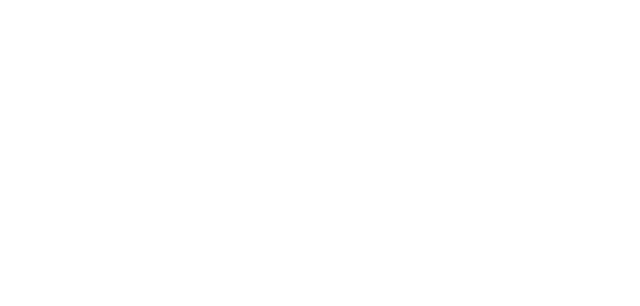
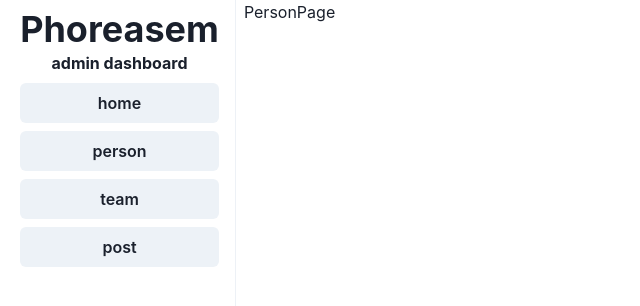
Before and after one commit to wnelson01/phoreasem, a React (Create React App) app in the folder phoreasem-client/: page /person in a window 1280 px wide. Before the commit this address had no page. Shown: the top 306 px of the page, without its empty margins (0-640 px from the left). Built offline with nearby package versions, Linux system fonts and the light colour scheme.

Commit message:
basic layout

```diff
--- a/phoreasem-client/src/App.js
+++ b/phoreasem-client/src/App.js
@@ -1,25 +1,23 @@
-import logo from './logo.svg';
-import './App.css';
+import "./App.css";
+import { BrowserRouter, Route, Routes, Outlet } from 'react-router-dom';
+import PersonPage from './pages/PersonPage';
+import TeamPage from './pages/TeamPage';
+import PostPage from './pages/PostPage';
+import HomePage from './pages/HomePage.js'
+import Layout from './components/Layout.js'
 
 function App() {
   return (
-    <div className="App">
-      <header className="App-header">
-        <img src={logo} className="App-logo" alt="logo" />
-        <p>
-          Edit <code>src/App.js</code> and save to reload.
-          github action test 4
-        </p>
-        <a
-          className="App-link"
-          href="https://reactjs.org"
-          target="_blank"
-          rel="noopener noreferrer"
-        >
-          Learn React
-        </a>
-      </header>
-    </div>
+    <BrowserRouter>
+      <Routes>
+        <Route path='/' element={<Layout />}>
+          <Route path='person' element={<PersonPage />} />
+          <Route path='team' element={<TeamPage />} />
+          <Route path='post' element={<PostPage />} />
+          <Route index element={<HomePage />} />
+        </Route>
+      </Routes>
+    </BrowserRouter>
   );
 }
 
--- /dev/null
+++ b/phoreasem-client/src/components/Layout.js
@@ -0,0 +1,41 @@
+import React from "react";
+import { Box, Center, Divider, Stack } from "@chakra-ui/react";
+import { Outlet } from "react-router-dom";
+import Sidebar from "./Sidebar";
+
+const Layout = () => {
+  return (
+    <Box
+      paddingLeft={{ base: "0", md: "100" }}
+      paddingRight={{ base: "0", md: "100" }}
+    >
+      <Center>
+        <Stack maxW="100vw" direction={{ base: "column", md: "row" }}>
+          <Box
+            bgColor={{ base: "white", md: "unset" }}
+            w={{ base: "full", md: "unset" }}
+            maxW={{ base: "unset", md: "250px" }}
+            top="0"
+            position={{ base: "sticky", md: "relative " }}
+            zIndex="1"
+            boxShadow={{ base: "md", md: "none" }}
+            h={{ md: "100vh" }}
+          >
+            <Sidebar />
+          </Box>
+          <Divider
+            display={{ base: "none", md: "unset" }}
+            h="100vh"
+            boxShadow={"md"}
+            orientation="vertical"
+          ></Divider>
+          <Box textAslign="left" w={{ md: "container.lg" }} overflow="auto">
+            <Outlet />
+          </Box>
+        </Stack>
+      </Center>
+    </Box>
+  );
+};
+
+export default Layout;
--- /dev/null
+++ b/phoreasem-client/src/components/Sidebar.js
@@ -0,0 +1,85 @@
+import { React, useState, useEffect } from "react";
+import { HamburgerIcon } from "@chakra-ui/icons";
+import {
+  Box,
+  Button,
+  Center,
+  Flex,
+  Heading,
+  IconButton,
+  Link,
+  List,
+  ListItem,
+  Spacer,
+  Stack,
+  useBreakpointValue,
+  VStack,
+} from "@chakra-ui/react";
+import { Link as RouterLink } from "react-router-dom";
+
+const Sidebar = () => {
+  const links = [
+    { name: "home", url: "/" },
+    { name: "person", url: "/person" },
+    { name: "team", url: "/team" },
+    { name: "post", url: "/post" },
+  ];
+
+  const [hide, setHide] = useState(false);
+  const [visible, setVisible] = useState(true);
+
+  const handleClick = () => {
+    setHide(!hide);
+    setVisible(!visible);
+  };
+
+  const viewportCheck = useBreakpointValue({ md: true });
+
+  useEffect(() => {
+    if (viewportCheck) {
+      setVisible(true);
+    } else {
+      setVisible(!hide);
+    }
+  }, [viewportCheck, hide]);
+
+  return (
+    <Box p={2}>
+      <Stack>
+        <Flex>
+          <Flex display={{ base: "flex", md: "none" }}>
+            <Center>
+              <IconButton
+                icon={<HamburgerIcon />}
+                position="absolute"
+                marginLeft={"10"}
+                onClick={handleClick}
+              />
+            </Center>
+          </Flex>
+          <Spacer />
+          <VStack spacing="0" textAlign="center">
+            <Heading w={"full"} as="h1">
+              Phoreasem
+            </Heading>
+            <Heading w={"full"} as="h2" size="l">
+              admin dashboard
+            </Heading>
+          </VStack>
+          <Spacer />
+        </Flex>
+        <List spacing="2" textAlign="left" hidden={!visible}>
+          {links.map((link, i) => (
+            <ListItem key={i}>
+              <Link as={RouterLink} to={link.url}>
+                <Button w="full">{link.name}</Button>
+              </Link>
+            </ListItem>
+          ))}
+        </List>
+      </Stack>
+    </Box>
+  );
+};
+
+export default Sidebar;
--- a/phoreasem-client/src/index.js
+++ b/phoreasem-client/src/index.js
@@ -1,26 +1,21 @@
-import React from 'react';
-import ReactDOM from 'react-dom';
-import './index.css';
-import App from './App';
-import reportWebVitals from './reportWebVitals';
+import React from "react";
+import ReactDOM from "react-dom";
+import "./index.css";
+import App from "./App";
+import reportWebVitals from "./reportWebVitals";
 
-import { ChakraProvider, Box } from '@chakra-ui/react';
-import { BrowserRouter, Route, Routes } from 'react-router-dom';
+import { ChakraProvider, Box } from "@chakra-ui/react";
+import { BrowserRouter } from 'react-router-dom';
 
 ReactDOM.render(
   <React.StrictMode>
-	<ChakraProvider>
-		<Box h='100vh' w='100vw'>
-			<BrowserRouter>
-				<Routes>
-					<Route path='/' element={<App />}>
-					</Route>
-				</Routes>
-			</BrowserRouter>
-		</Box>
-	</ChakraProvider>
+    <ChakraProvider>
+      <Box h="100vh" w="100vw">
+		<App />
+      </Box>
+    </ChakraProvider>
   </React.StrictMode>,
-  document.getElementById('root')
+  document.getElementById("root")
 );
 
 // If you want to start measuring performance in your app, pass a function
--- /dev/null
+++ b/phoreasem-client/src/pages/HomePage.js
@@ -0,0 +1,9 @@
+import React from 'react'
+
+const HomePage = () => {
+  return (
+    <div>HomePage</div>
+  )
+}
+
+export default HomePage
--- /dev/null
+++ b/phoreasem-client/src/pages/PersonPage.js
@@ -0,0 +1,9 @@
+import React from 'react'
+
+const PersonPage = () => {
+  return (
+    <div>PersonPage</div>
+  )
+}
+
+export default PersonPage
--- /dev/null
+++ b/phoreasem-client/src/pages/PostPage.js
@@ -0,0 +1,9 @@
+import React from 'react'
+
+const PostPage = () => {
+  return (
+    <div>PostPage</div>
+  )
+}
+
+export default PostPage
--- /dev/null
+++ b/phoreasem-client/src/pages/TeamPage.js
@@ -0,0 +1,9 @@
+import React from 'react'
+
+const TeamPage = () => {
+  return (
+    <div>TeamPage</div>
+  )
+}
+
+export default TeamPage
```
Also changed, not shown: phoreasem-client/package.json (+7 -0 lines), 1 other file (tests, documents, lock files or other folders).
